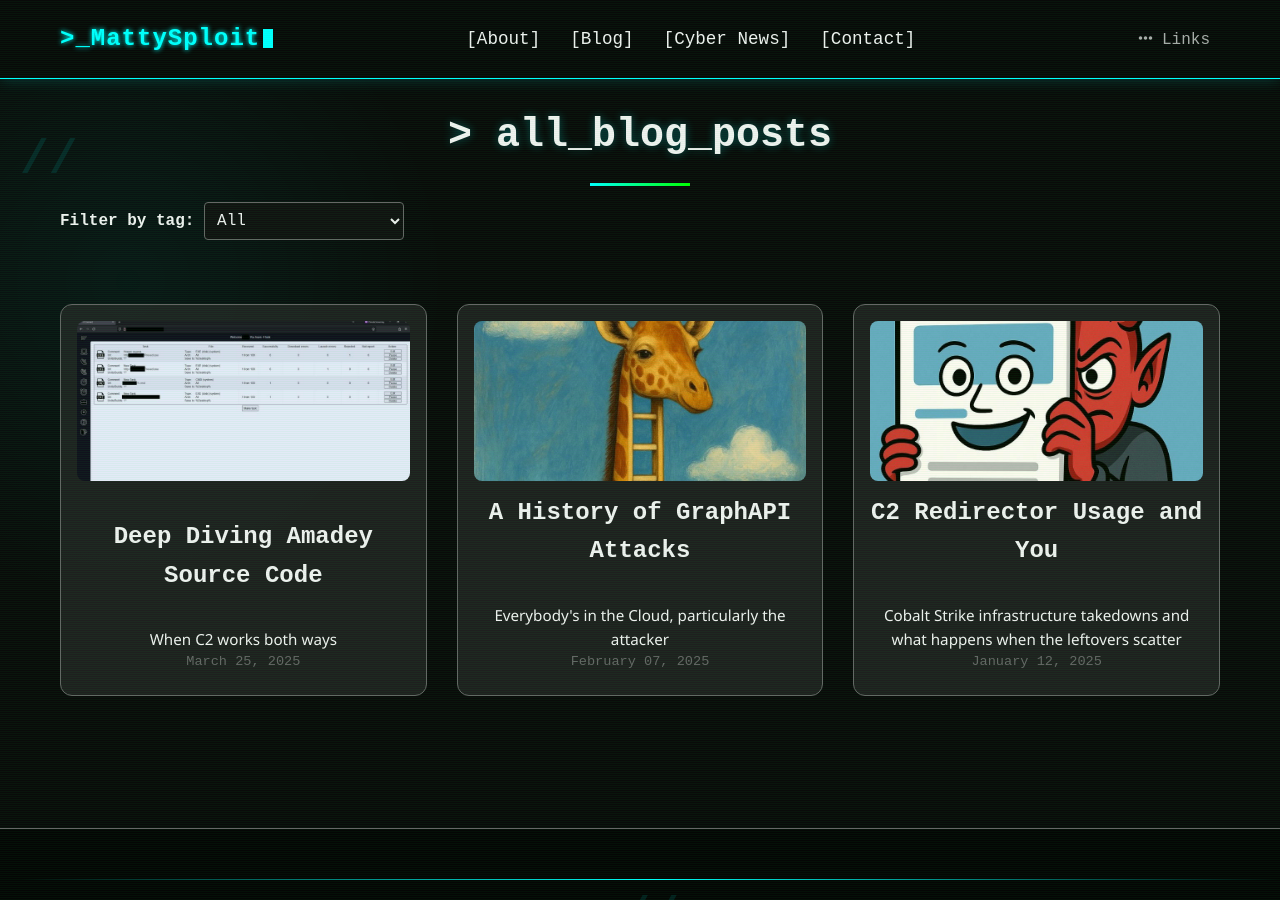
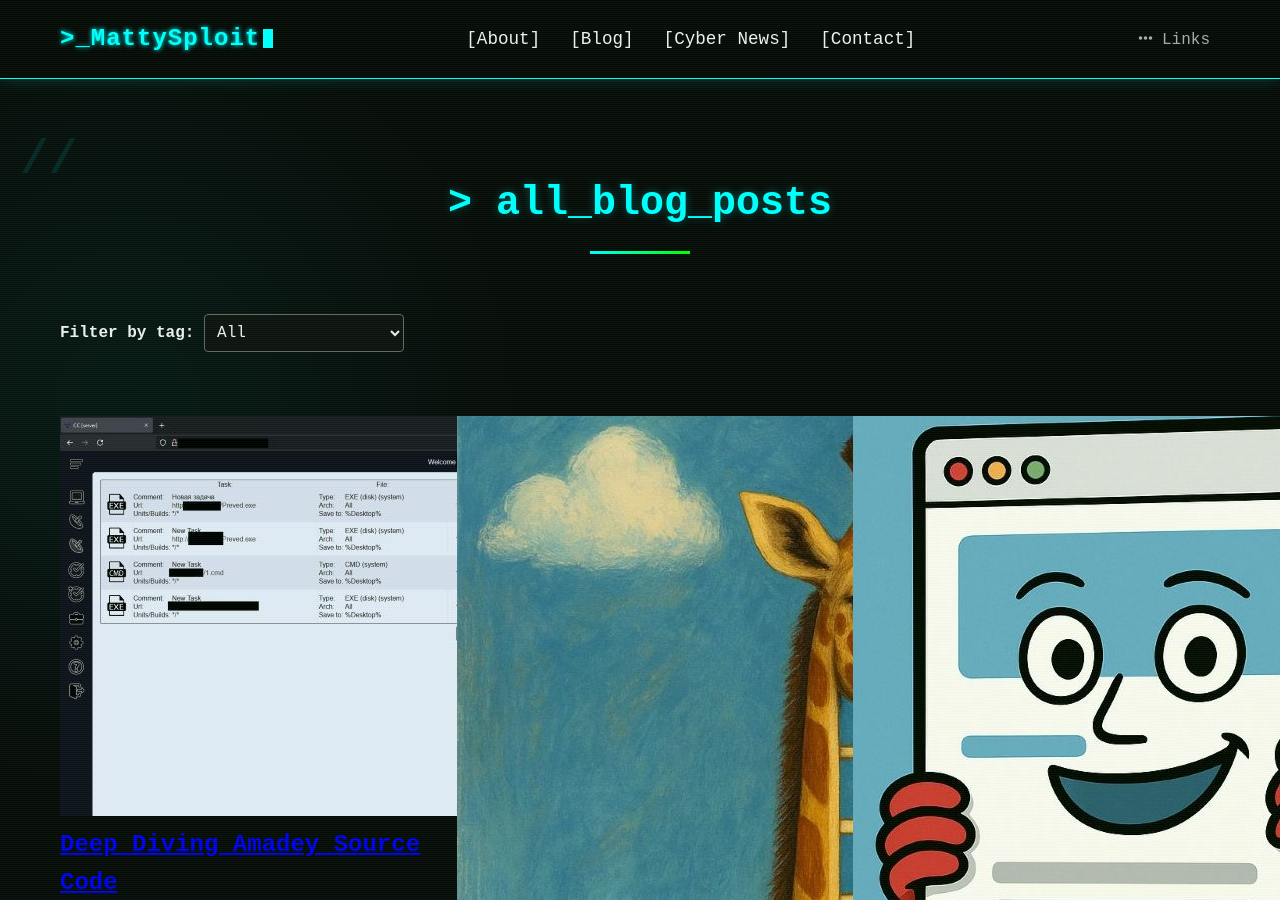
Before and after one commit to CTI-Buddy/cti-buddy.github.io, a Jekyll site: the page built from blog.html, in a window 1280 px wide and 900 px high. Built offline with Jekyll 4.4.1, drawn with Linux system fonts in a browser that asks for light colours.

Commit message:
Update blog.html

```diff
--- a/blog.html
+++ b/blog.html
@@ -4,7 +4,7 @@
 permalink: /blog/
 ---
 
-<section class="section blog-section">
+<section class="section">
   <div class="container">
     <h2 class="section-title">&gt; all_blog_posts</h2>
 
```
